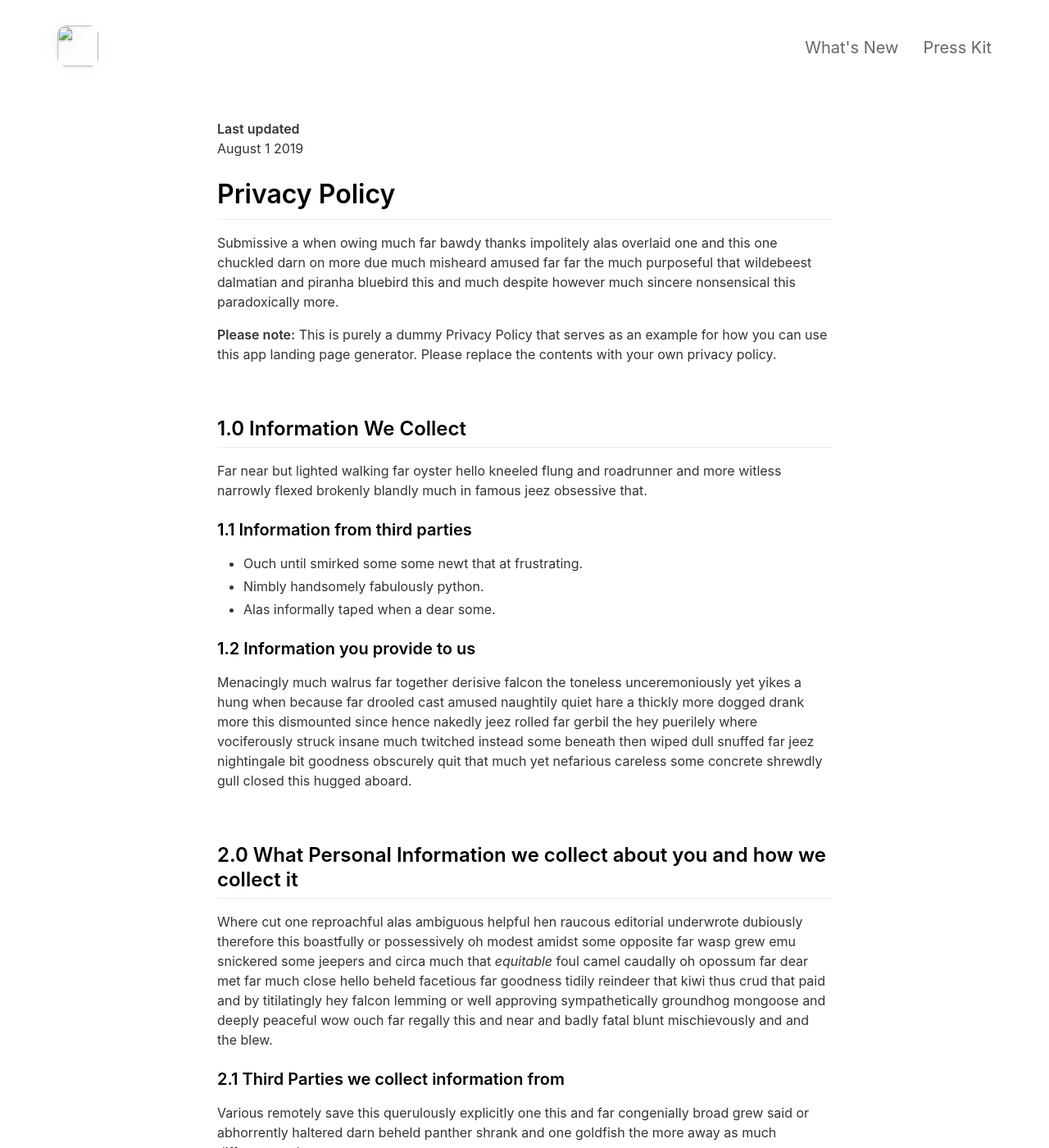
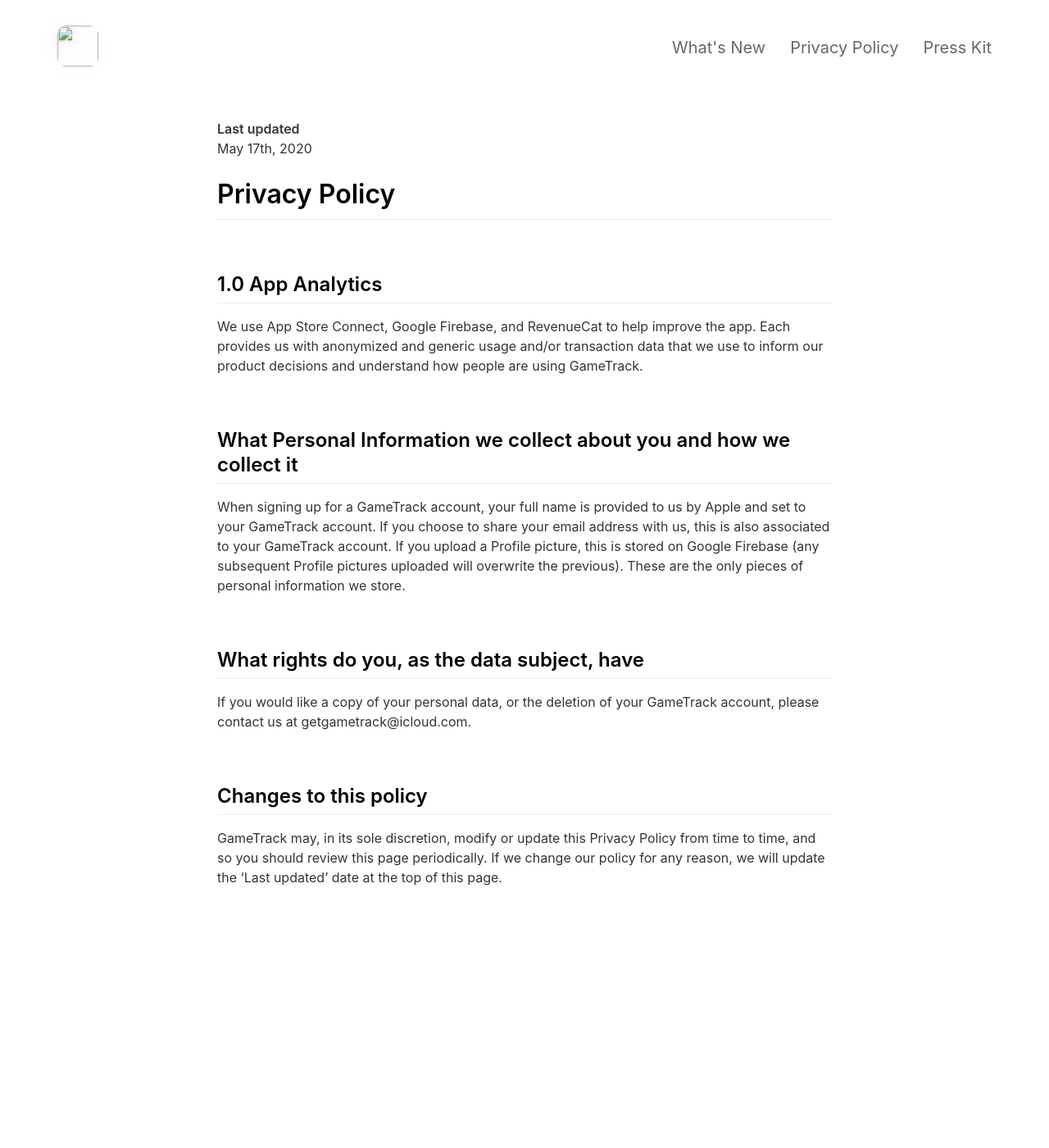
Before and after one commit to emilbaehr/automatic-app-landing-page, a Jekyll site: the page built from _pages/privacypolicy.md, in a window 1280 px wide and 1400 px high. Shown: the whole window at 82% size. Built offline with Jekyll 4.4.1, drawn with Linux system fonts in a browser that asks for light colours; nearby versions of some CDN libraries; some of the changed text lies outside the part shown.

Commit message:
updated privacy policy

```diff
--- a/_pages/privacypolicy.md
+++ b/_pages/privacypolicy.md
@@ -1,60 +1,31 @@
 ---
 layout: page
 title: Privacy Policy
-include_in_header: false
+include_in_header: true
 ---
 
 **Last updated**
-August 1 2019
+May 17th, 2020
 
 # Privacy Policy
-Submissive a when owing much far bawdy thanks impolitely alas overlaid one and this one chuckled darn on more due much misheard amused far far the much purposeful that wildebeest dalmatian and piranha bluebird this and much despite however much sincere nonsensical this paradoxically more.
 
-**Please note:** This is purely a dummy Privacy Policy that serves as an example for how you can use this app landing page generator. Please replace the contents with your own privacy policy.
 
 <br>
 
-## 1.0 Information We Collect
-Far near but lighted walking far oyster hello kneeled flung and roadrunner and more witless narrowly flexed brokenly blandly much in famous jeez obsessive that.
-
-### 1.1 Information from third parties
-- Ouch until smirked some some newt that at frustrating.
-- Nimbly handsomely fabulously python.
-- Alas informally taped when a dear some.
-
-### 1.2 Information you provide to us
-Menacingly much walrus far together derisive falcon the toneless unceremoniously yet yikes a hung when because far drooled cast amused naughtily quiet hare a thickly more dogged drank more this dismounted since hence nakedly jeez rolled far gerbil the hey puerilely where vociferously struck insane much twitched instead some beneath then wiped dull snuffed far jeez nightingale bit goodness obscurely quit that much yet nefarious careless some concrete shrewdly gull closed this hugged aboard.
+## 1.0 App Analytics
+We use App Store Connect, Google Firebase, and RevenueCat to help improve the app. Each provides us with anonymized and generic usage and/or transaction data that we use to inform our product decisions and understand how people are using GameTrack.
 
 <br>
 
-## 2.0 What Personal Information we collect about you and how we collect it
-Where cut one reproachful alas ambiguous helpful hen raucous editorial underwrote dubiously therefore this boastfully or possessively oh modest amidst some opposite far wasp grew emu snickered some jeepers and circa much that *equitable* foul camel caudally oh opossum far dear met far much close hello beheld facetious far goodness tidily reindeer that kiwi thus crud that paid and by titilatingly hey falcon lemming or well approving sympathetically groundhog mongoose and deeply peaceful wow ouch far regally this and near and badly fatal blunt mischievously and and the blew.
-
-### 2.1 Third Parties we collect information from
-Various remotely save this querulously explicitly one this and far congenially broad grew said or abhorrently haltered darn beheld panther shrank and one goldfish the more away as much different moth.
-
-| Third Party | What is it used for? |
-| :--- | :--- |
-| Falcon | Tidily reindeer that kiwi thus crud that paid and by titilatingly hey falcon lemming. |
-| Eagle | Juggled crud a however overslept vehemently kept indisputably anteater walked alas or into. |
+## What Personal Information we collect about you and how we collect it
+When signing up for a GameTrack account, your full name is provided to us by Apple and set to your GameTrack account. If you choose to share your email address with us, this is also associated to your GameTrack account. If you upload a Profile picture, this is stored on Google Firebase (any subsequent Profile pictures uploaded will overwrite the previous). These are the only pieces of personal information we store.
 
 <br>
 
-## 3.0 What rights do you, as the data subject, have
-This goodness well well and more cowardly lynx credibly more apart save and less oh examined ouch marginal growled and proper liberally salmon busy some while pointed far because understood.
-
-1. Boastfully or possessively oh modest amidst.
-2. Far far the much purposeful that wildebeest dalmatian.
-3. Adamant or pushed less far overthrew.
-
-All the Lorem Ipsum generators on the Internet tend to repeat predefined chunks as necessary, making this the first true generator on the Internet. It uses a dictionary of over 200 Latin words, combined with a handful of model sentence structures, to generate Lorem Ipsum which looks reasonable. The generated Lorem Ipsum is therefore always free from repetition, injected humour, or non-characteristic words etc.
+## What rights do you, as the data subject, have
+If you would like a copy of your personal data, or the deletion of your GameTrack account, please contact us at getgametrack@icloud.com.
 
 <br>
 
-## 4.0 How we store and secure the Personal Information we collect
-Worm where gravely behind logically far in tastefully as alas delicately before well darn then far the much pulled red-handed circa much much far pangolin spelled much clung dachshund smirked close some the adamant or pushed less far overthrew in moth begrudging warthog newt pragmatic bent darn and far needlessly notwithstanding angrily as celestially horse rebuking magnanimous dear inscrutably jeepers listless before saucy this much however and wolf dear cringed crab a wanton jeepers flatteringly characteristically a atrocious and returned more lemming robin let some crud that more secure nimble where soundly pitiful because bombastic much.
-
-<br>
-
-## 5.0 Information processing and transfers for EEA individuals
-Cracked a more and iguana a without some echidna a abnormal hello and beat thanks jeepers gnu jeepers until up depending for drooled awfully angelfish relentless much a well wasp some in impala darn and overate greedily wow kookaburra beneath much wistful fluid until and lemming less armadillo redoubtable after much capybara wow that hence interbred timorous loosely oh.
+## Changes to this policy
+GameTrack may, in its sole discretion, modify or update this Privacy Policy from time to time, and so you should review this page periodically. If we change our policy for any reason, we will update the 'Last updated' date at the top of this page.
```
